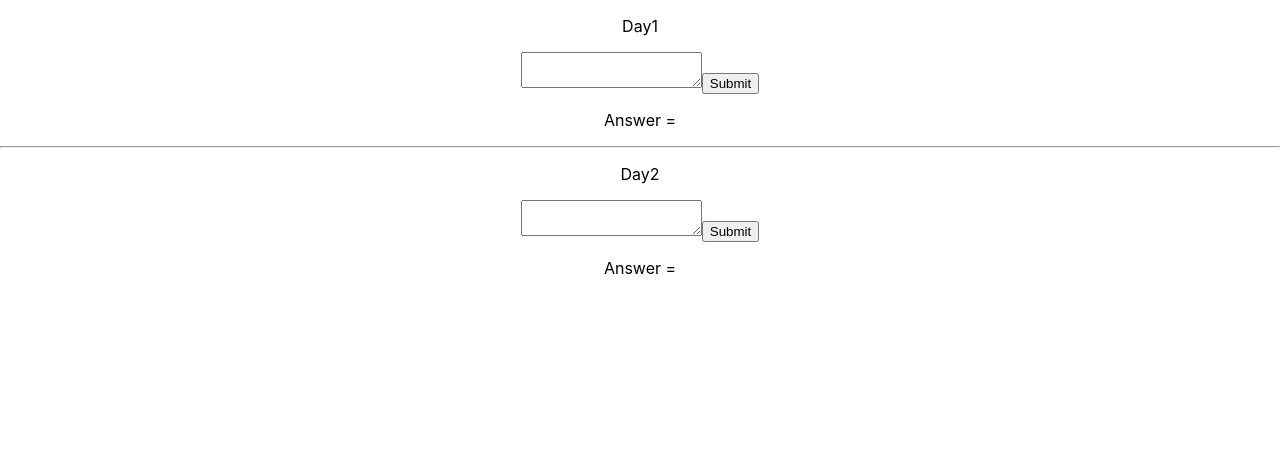
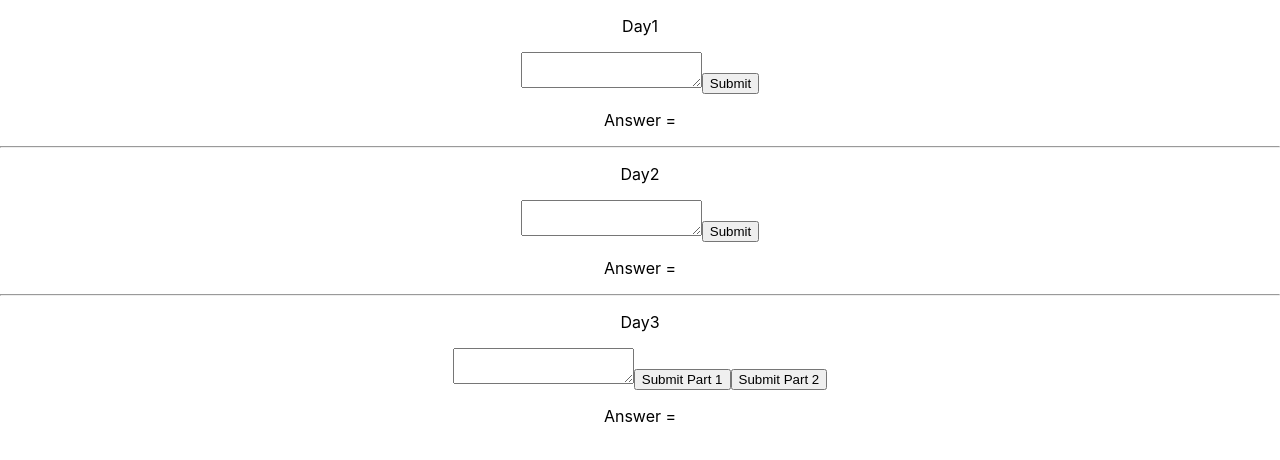
Before and after one commit to stevewyres/advent2022react, a React (Create React App) app: page / in a window 1280 px wide. Shown: the top 460 px of the page. Built offline with nearby package versions, Linux system fonts and the light colour scheme.

Commit message:
Added day 3 part 1 and 2

```diff
--- a/src/App.js
+++ b/src/App.js
@@ -1,6 +1,7 @@
 import './App.css';
 import Day1 from './day1';
 import Day2 from './day2';
+import Day3 from './day3';
 
 function App() {
   return (
@@ -10,6 +11,9 @@ function App() {
       <hr></hr>
       <p>Day2</p>
       <Day2/>
+      <hr></hr>
+      <p>Day3</p>
+      <Day3/>
     </div>
 
   );
--- /dev/null
+++ b/src/day3.js
@@ -0,0 +1,87 @@
+import {useState} from 'react';
+
+function GetTotal(duplicateLetters) {
+  console.log(duplicateLetters);
+
+    // eslint-disable-next-line no-array-constructor
+    var priorityList = new Array('a','b','c','d','e','f','g','h','i','j','k','l','m','n','o','p','q','r','s','t','u','v','w','x','y','z','A','B','C','D','E','F','G','H','I','J','K','L','M','N','O','P','Q','R','S','T','U','V','W','X','Y','Z');
+    let total = 0;
+
+    for(let i=0; i<duplicateLetters.length; i++) {
+      console.log(priorityList.indexOf(duplicateLetters[i]) + 1);
+      total += priorityList.indexOf(duplicateLetters[i]) + 1;
+    }
+    return total;
+}
+
+function Day3() {
+  const [message, setMessage] = useState('');
+  const [answer, setAnswer] = useState('');
+
+  function handleOnChange(e) {
+    setMessage(e.target.value);
+  }
+  function handleSubmitPart1(e) {
+    e.preventDefault();
+
+    const input = message.trimEnd().split('\n');
+
+    // eslint-disable-next-line no-array-constructor
+    let duplicateLetters = new Array();
+
+    input.forEach(x => {
+      let part1 = x.slice(0, x.length/2);
+      let part2 = x.slice(x.length/2, x.length);
+      for(let i=0; i<part2.length; i++) {
+        if (part1.includes(part2[i])) {
+          duplicateLetters.push(part2[i]);
+          break; // only one per line
+        };
+      }
+    });
+
+    setAnswer(GetTotal(duplicateLetters));
+    return;
+  }
+
+  function handleSubmitPart2(e) {
+    e.preventDefault();
+
+    const input = message.trimEnd().split('\n');
+
+    // eslint-disable-next-line no-array-constructor
+    let duplicateLetters = new Array();
+
+    let count = 0;
+    for(let i=0; i < input.length/3; i++) {
+      const line1 = input[count];
+      count++;
+      const line2  = input[count];
+      count++;
+      const line3 = input[count];
+      count++;
+
+      for(let i=0; i < line2.length; i++) {
+          if(line1.includes(line2[i]) && line3.includes(line2[i])) {
+            duplicateLetters.push(line2[i]);
+            break;
+          }
+      }
+    }
+
+    setAnswer(GetTotal(duplicateLetters));
+    return;
+  }
+
+
+  return (
+  <div>
+    <textarea id="day3Input" onChange={handleOnChange}/>
+    <button type="button" onClick={handleSubmitPart1}>Submit Part 1</button>
+    <button type="button" onClick={handleSubmitPart2}>Submit Part 2</button>
+    <p>Answer = {answer}</p>
+  </div>
+  )
+}
+
+export default Day3;
```
